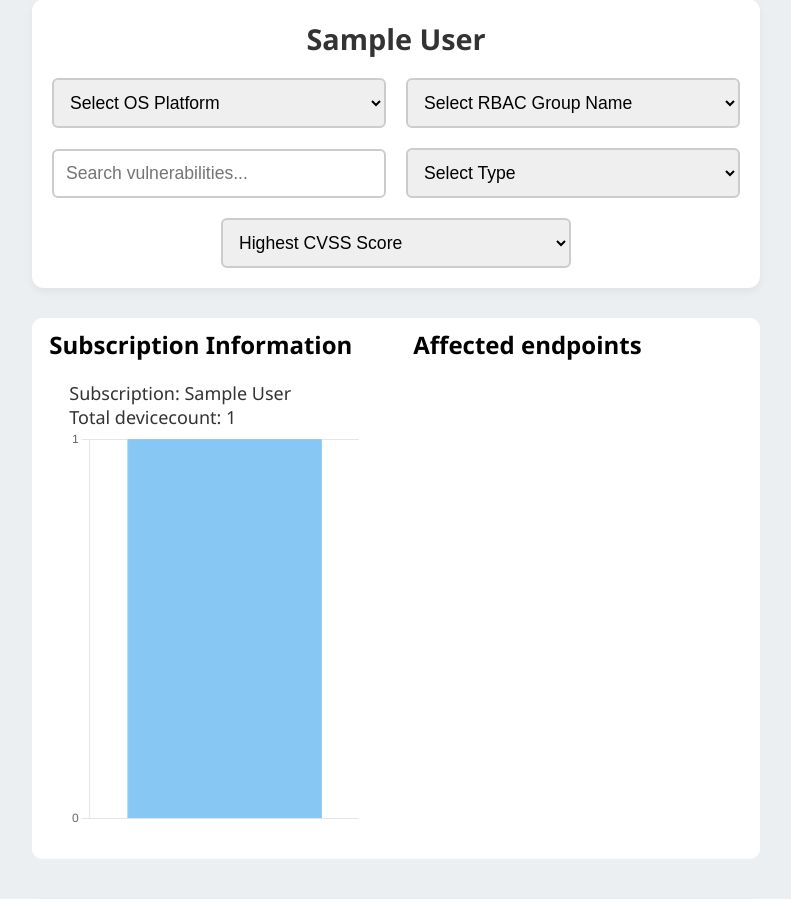
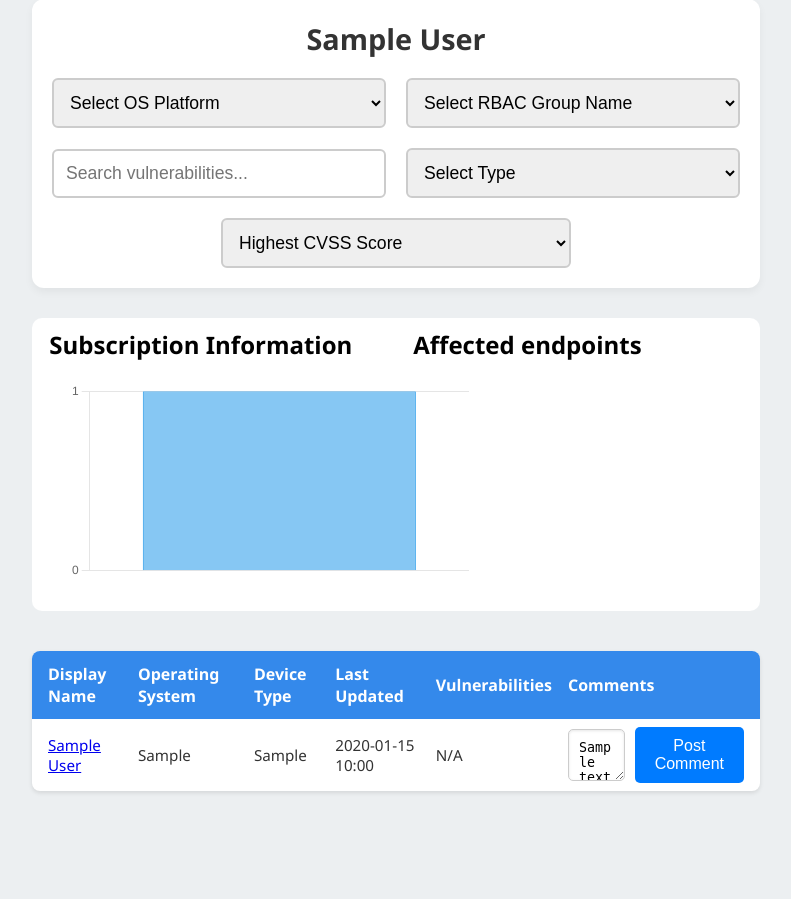
Before and after one commit to helfiesp/VulnTracker, a Django app: page /devices/subscription/1/ in a window 1280 px wide. Shown: the part 90-989 px from the top of the page, without its empty margins (244-1035 px from the left). After the commit the page ends 883 px from the top, so only its background shows below. Run offline with Django 5.2, Linux system fonts and the light colour scheme; tables that the repository leaves empty hold one stand-in row (values such as "Sample post"); data that the repository does not hold is empty.

Commit message:
Update subscription_devices.html

```diff
--- a/templates/subscription_devices.html
+++ b/templates/subscription_devices.html
@@ -74,13 +74,12 @@
 <div class="left-chart-box">
     <h2>Subscription Information</h2>
  <div class="statistic-square">
-        <p id="vulnerability-description">
-            <b>Subscription:</b> {{ subscription|filter_device_info }}<br>
-            <b>Total devicecount:</b> {{ device_count }}<br>
-        </p>
 
-        <canvas id="resourceGroupBarChart" width="400" height="200"></canvas>
 
+
+        <div class="statistic-square-chart">
+            <canvas id="resourceGroupBarChart"></canvas>
+        </div>
 
 
 
```
